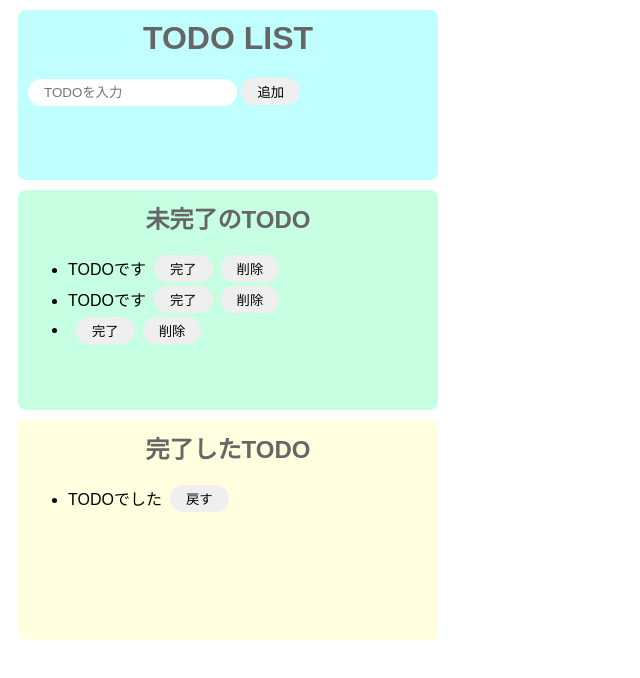
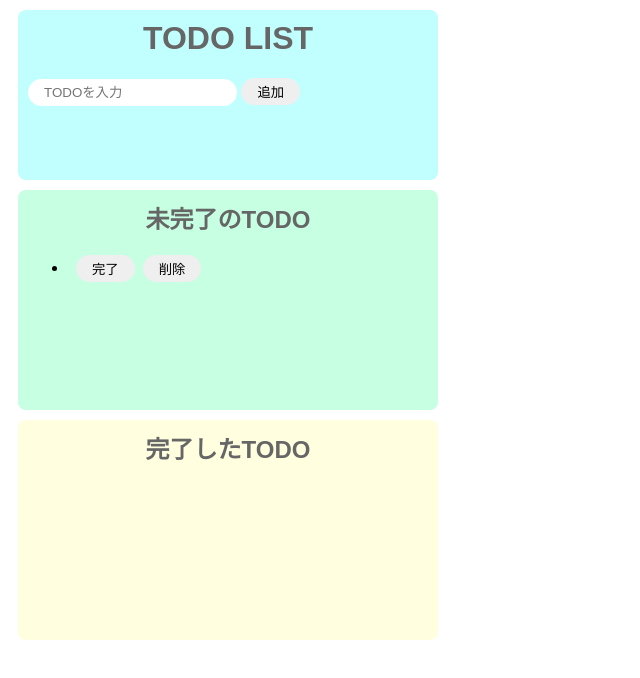
Before and after one commit to Mackie-S/udemy_react_beginner, a plain HTML site: page index.html in a window 1280 px wide. Both pictures are taken after a click on the button "追加". Shown: the whole page, without its empty margins (0-640 px from the left). Drawn offline with Linux system fonts and the light colour scheme.

Commit message:
completed TODO application using Vanilla JS up to slide#37

```diff
--- a/index.html
+++ b/index.html
@@ -15,25 +15,12 @@
       <section class="p-incomplete">
         <h2 class="c-title">未完了のTODO</h2>
         <ul id="p-incomplete__list">
-          <div class="c-row">
-            <li>TODOです</li>
-            <button>完了</button>
-            <button>削除</button>
-          </div>
-          <div class="c-row">
-            <li>TODOです</li>
-            <button>完了</button>
-            <button>削除</button>
-          </div>
+
         </ul>
       </section>
       <section class="p-complete">
         <h2 class="c-title">完了したTODO</h2>
         <ul id="p-complete__list">
-          <div class="c-row">
-            <li>TODOでした</li>
-            <button>戻す</button>
-          </div>
         </ul>
       </section>
     </main>
--- a/src/index.js
+++ b/src/index.js
@@ -3,13 +3,23 @@ const onClickAdd = () => {
   const inputText = document.getElementById("add-text").value;
   document.getElementById("add-text").value = "";
 
+  createIncompleteList(inputText);
+};
+
+//未完了リストから指定の要素を削除
+const deleteFromIncompleteList = (target) => {
+  document.getElementById("p-incomplete__list").removeChild(target);
+};
+
+//未完了リストに追加する関数
+const createIncompleteList = (text) => {
     //div生成
     const div = document.createElement("div");
     div.className = "c-row";
 
     //liタグ生成
     const li = document.createElement("li");
-  li.innerText = inputText;
+    li.innerText = text;
 
     //button(完了)タグ生成
     const completeButton = document.createElement("button");
@@ -31,9 +41,18 @@ const onClickAdd = () => {
       const li = document.createElement("li");
       li.innerText = text;
 
-    //buttonタグ生成
+      //button(戻す)タグ生成
       const backButton = document.createElement("button");
       backButton.innerText = "戻す";
+      backButton.addEventListener("click", () => {
+        //押された戻すボタンの親タグ(div)を完了リストから削除
+        const deleteTarget = backButton.parentNode;
+        document.getElementById("p-complete__list").removeChild(deleteTarget);
+
+        //テキスト取得
+        const text = backButton.parentNode.firstElementChild.innerText;
+        createIncompleteList(text);
+      });
 
       //divタグの子要素に各要素を設定
       completeTarget.appendChild(li);
@@ -58,11 +77,6 @@ const onClickAdd = () => {
     document.getElementById("p-incomplete__list").appendChild(div);
   };
 
-//未完了リストから指定の要素を削除
-const deleteFromIncompleteList = (target) => {
-  document.getElementById("p-incomplete__list").removeChild(target);
-};
-
 document
   .getElementById("add-button")
   .addEventListener("click", () => onClickAdd());
```
Lines whose indentation alone changed are shown as unchanged.
